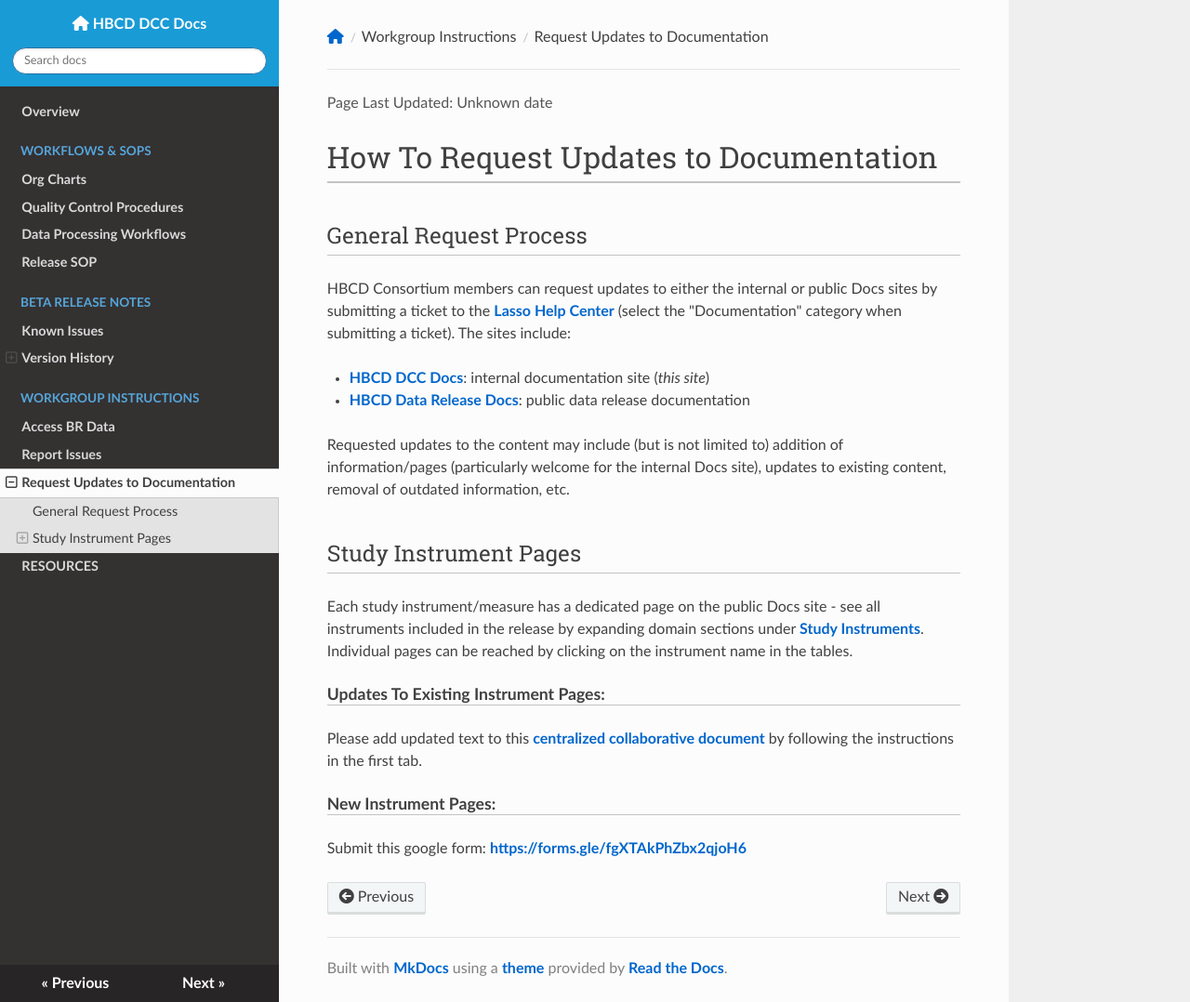
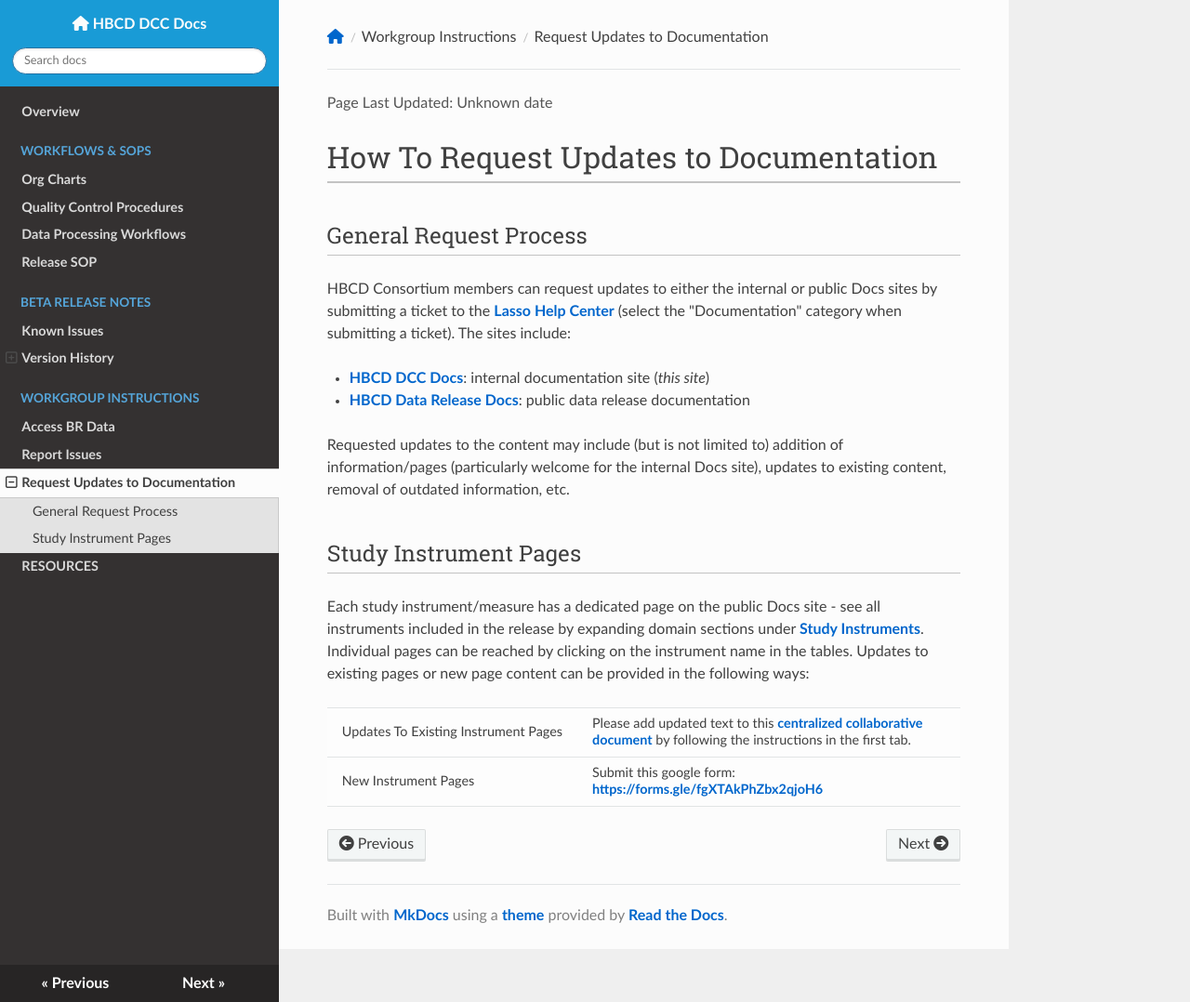
Before and after one commit to DCAN-Labs/hbcd-docs-internal, an MkDocs documentation site: the page built from docs/internal/docs-updates.md, in a window 1280 px wide and 1078 px high. Shown: the whole window at 93% size. Built offline with MkDocs 1.6.1, drawn with Linux system fonts in a browser that asks for light colours; nearby versions of some CDN libraries.

Commit message:
polish docs upsates

```diff
--- a/docs/internal/docs-updates.md
+++ b/docs/internal/docs-updates.md
@@ -12,13 +12,17 @@
 
 ## Study Instrument Pages
 
-Each study instrument/measure has a dedicated page on the public Docs site - see all instruments included in the release by expanding domain sections under [Study Instruments](https://docs.hbcdstudy.org/latest/instruments/#instruments-by-domain). Individual pages can be reached by clicking on the instrument name in the tables.
+Each study instrument/measure has a dedicated page on the public Docs site - see all instruments included in the release by expanding domain sections under [Study Instruments](https://docs.hbcdstudy.org/latest/instruments/#instruments-by-domain). Individual pages can be reached by clicking on the instrument name in the tables. Updates to existing pages or new page content can be provided in the following ways:
 
-#### Updates To Existing Instrument Pages:
-
-Please add updated text to this [centralized collaborative document](https://docs.google.com/document/d/14Bbyr4kwqwM91AGKwi1_Im31e-mkZd1s6wWfCsHMMrA/edit?usp=sharing) by following the instructions in the first tab.
-
-
-#### New Instrument Pages:
-
-Submit this google form: [https://forms.gle/fgXTAkPhZbx2qjoH6](https://forms.gle/fgXTAkPhZbx2qjoH6)
+<table class="table-no-vertical-lines">
+  <tbody>
+    <tr>
+        <td>Updates To Existing Instrument Pages</td>
+        <td style="word-wrap: break-word; white-space: normal;">Please add updated text to this <a href=https://docs.google.com/document/d/14Bbyr4kwqwM91AGKwi1_Im31e-mkZd1s6wWfCsHMMrA/edit?usp=sharing>centralized collaborative document</a> by following the instructions in the first tab.</td>
+    </tr>
+    <tr>
+        <td>New Instrument Pages</td>
+        <td style="word-wrap: break-word; white-space: normal;">Submit this google form: <a href="https://forms.gle/fgXTAkPhZbx2qjoH6">https://forms.gle/fgXTAkPhZbx2qjoH6</a></td>
+    </tr>
+</tbody>
+</table>
```
